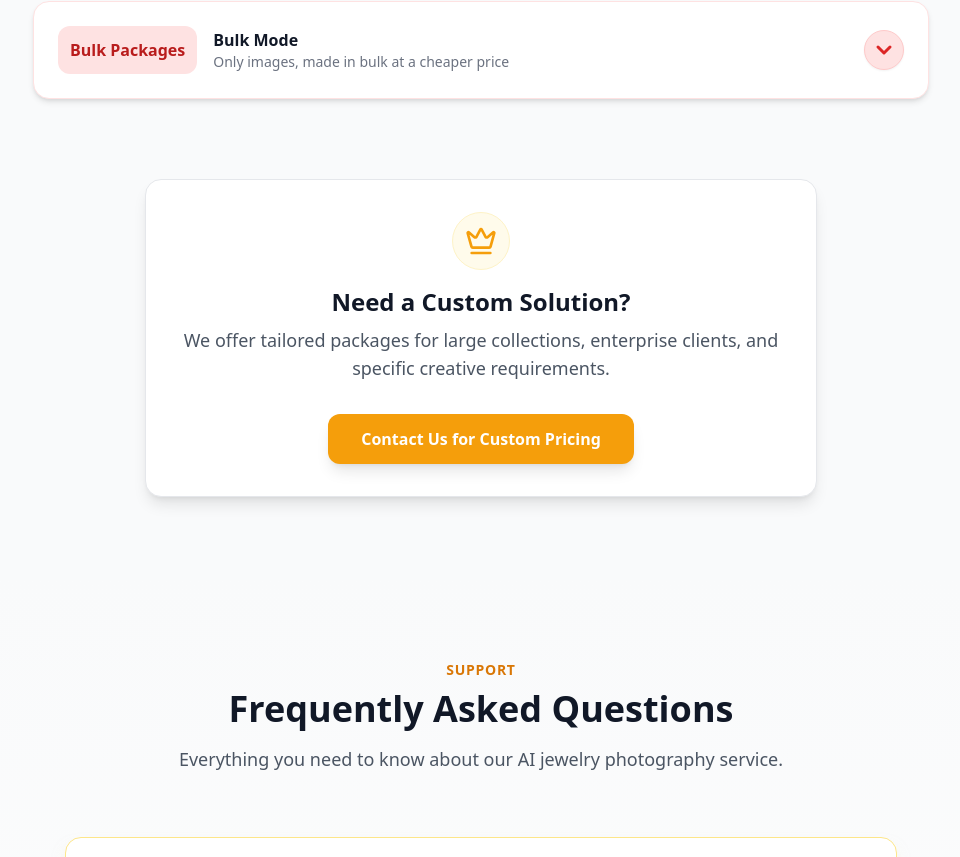
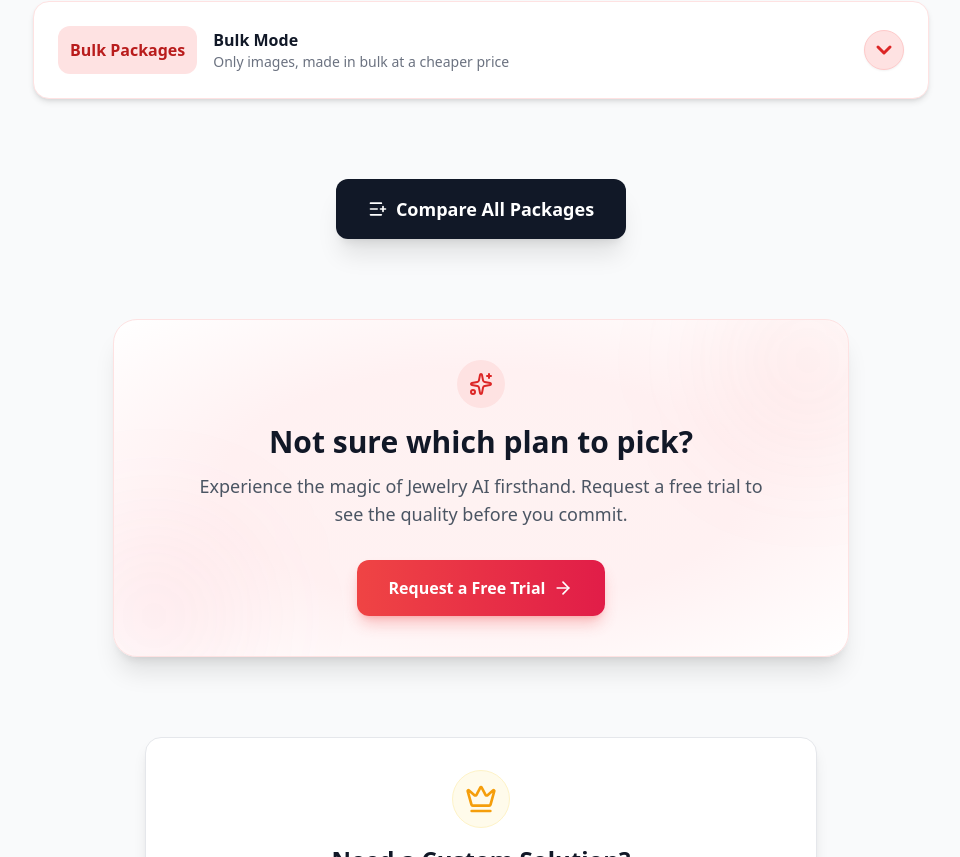
Before and after one commit to soumyattention/jewelryai-nextjs, a Next.js app: page / in a window 1280 px wide. Shown: the part 6293-7150 px from the top of the page, without its empty margins (159-1119 px from the left). Built offline with nearby package versions, Linux system fonts and the light colour scheme.

Commit message:
Add compare packages button and free trial block to pricing section

```diff
--- a/src/components/Pricing.tsx
+++ b/src/components/Pricing.tsx
@@ -1,7 +1,7 @@
 'use client';
 
 import React, { useState } from 'react';
-import { Check, Star, ArrowRight, ChevronDown, ChevronUp, AlertCircle, X, Crown } from 'lucide-react';
+import { Check, Star, ArrowRight, ChevronDown, ChevronUp, AlertCircle, X, Crown, ListPlus, Sparkles } from 'lucide-react';
 
 const Pricing = () => {
   const [showBulk, setShowBulk] = useState(false);
@@ -297,7 +297,7 @@ const Pricing = () => {
         </div>
 
         {/* 3. BULK SECTION (Red - Collapsible) */}
-        <div className="max-w-4xl mx-auto">
+        <div className="max-w-4xl mx-auto mb-20">
            {/* Heading for Bulk Section */}
            <div className="text-center mb-6">
              <h3 className="text-xl font-bold text-gray-700">Looking for Cheaper Options?</h3>
@@ -336,6 +336,44 @@ const Pricing = () => {
           </div>
         </div>
 
+        {/* Compare All Button */}
+        <div className="text-center mb-20">
+          <a
+            href="/chart"
+            className="inline-flex items-center gap-2 bg-gray-900 text-white px-8 py-4 rounded-xl font-bold text-lg hover:bg-gray-800 transition-all hover:scale-105 shadow-xl"
+          >
+            <ListPlus className="w-5 h-5" />
+            Compare All Packages
+          </a>
+        </div>
+
+        {/* Request Free Trial Block */}
+        <div className="max-w-3xl mx-auto mb-20 px-4">
+          <div className="bg-[radial-gradient(ellipse_at_center,_var(--tw-gradient-stops))] from-red-50 via-rose-50 to-white rounded-3xl p-8 sm:p-10 border border-red-100 shadow-xl text-center relative overflow-hidden">
+            <div className="relative z-10">
+              <div className="inline-flex items-center justify-center w-12 h-12 bg-red-100 rounded-full mb-4 text-red-600">
+                <Sparkles className="w-6 h-6" />
+              </div>
+              <h3 className="text-2xl sm:text-3xl font-bold text-gray-900 mb-3">Not sure which plan to pick?</h3>
+              <p className="text-gray-600 mb-8 max-w-xl mx-auto text-lg">
+                Experience the magic of Jewelry AI firsthand. Request a free trial to see the quality before you commit.
+              </p>
+              <a
+                href="https://wa.me/447727727748"
+                target="_blank"
+                rel="noopener noreferrer"
+                className="inline-flex items-center justify-center px-8 py-4 rounded-xl font-bold text-white bg-gradient-to-r from-red-500 to-rose-600 hover:from-red-600 hover:to-rose-700 shadow-lg shadow-red-500/30 transition-all duration-200 transform hover:-translate-y-0.5"
+              >
+                Request a Free Trial
+                <ArrowRight className="w-5 h-5 ml-2" />
+              </a>
+            </div>
+            {/* Decorative background elements */}
+            <div className="absolute top-0 right-0 -mt-10 -mr-10 w-40 h-40 bg-red-500/10 rounded-full blur-3xl"></div>
+            <div className="absolute bottom-0 left-0 -mb-10 -ml-10 w-40 h-40 bg-rose-500/10 rounded-full blur-3xl"></div>
+          </div>
+        </div>
+
         {/* Custom Package CTA */}
         <div className="text-center mt-20">
            <div className="inline-block bg-white rounded-2xl p-8 shadow-lg border border-gray-200 max-w-2xl w-full">
```
